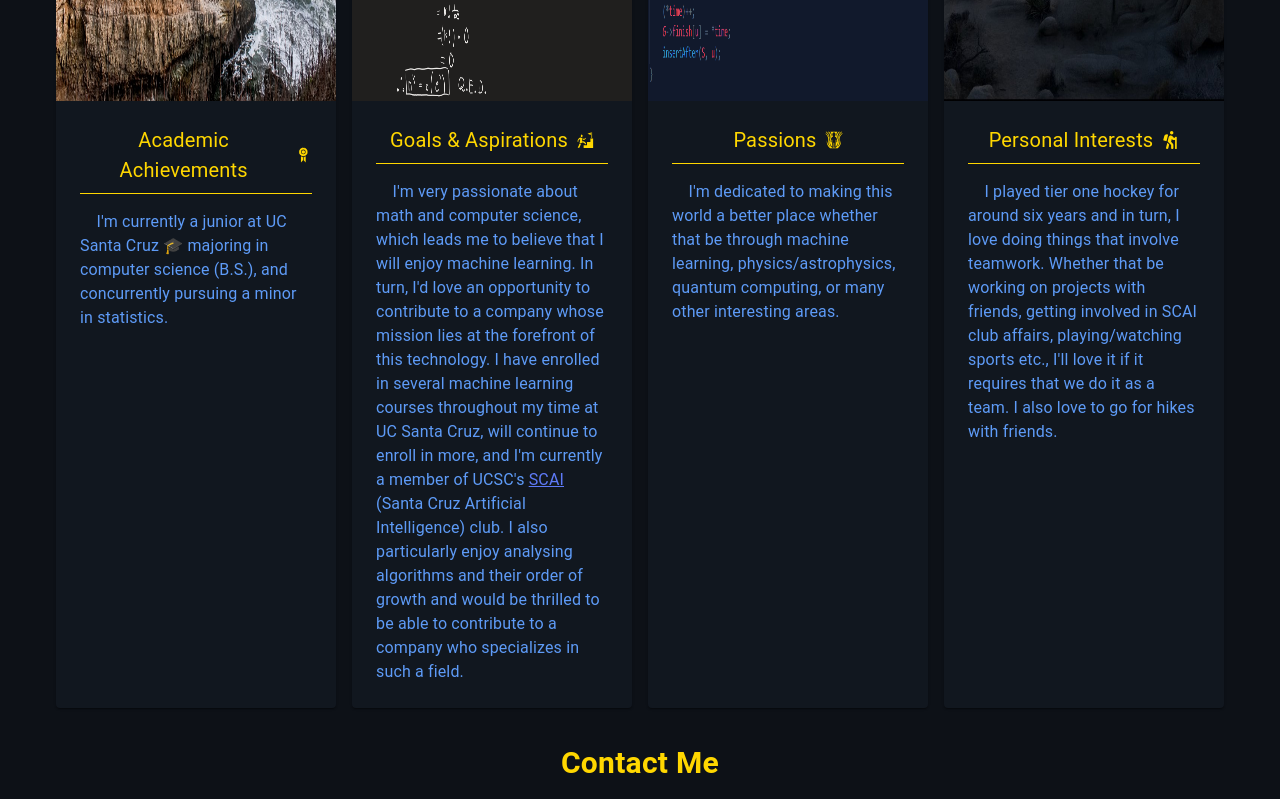
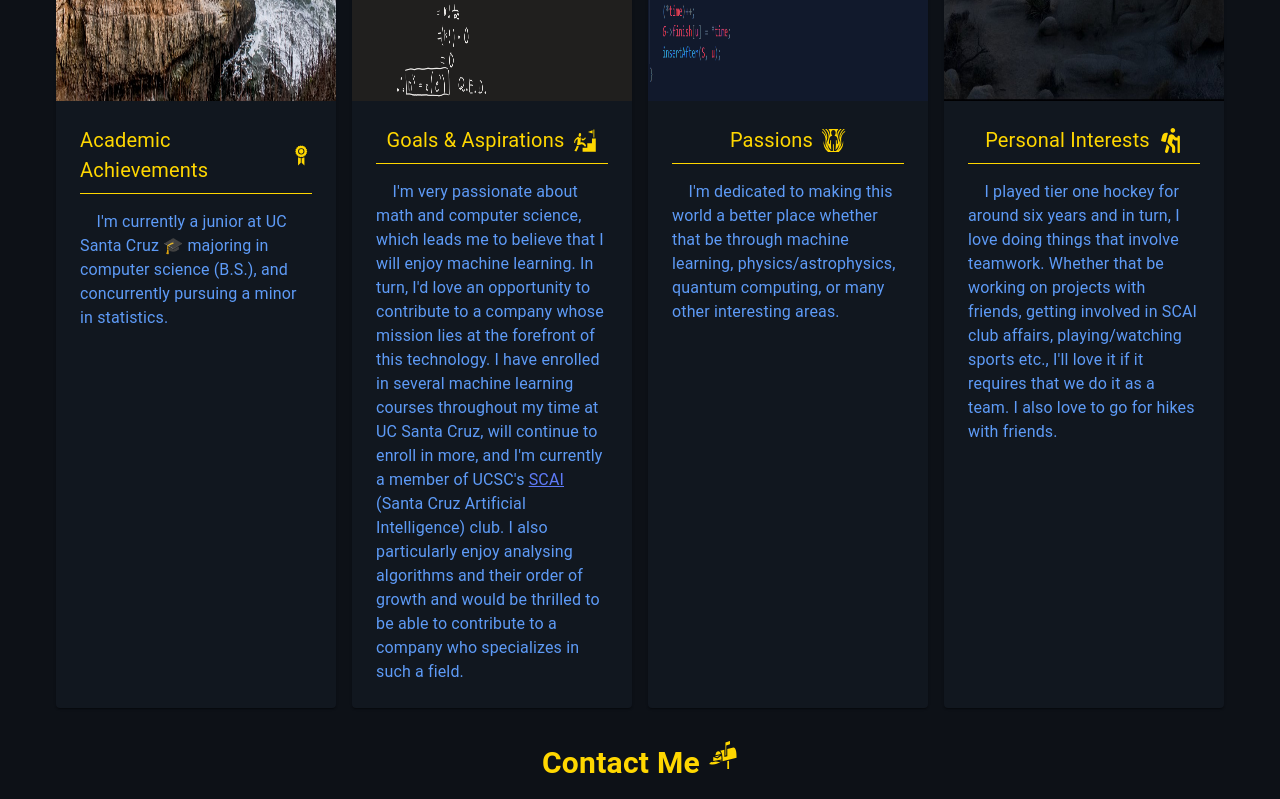
Before and after one commit to Donovanphenry/Donovanphenry, a React (Create React App) app: page /#/ in a window 1280 px wide. Shown: the part 960-1759 px from the top of the page. Built offline with nearby package versions, Linux system fonts and the light colour scheme.

Commit message:
Updating spacing of home icons plus I added mail icon for contact me

```diff
--- a/src/Home.js
+++ b/src/Home.js
@@ -36,7 +36,7 @@ import {BiMoon} from 'react-icons/bi';
 import GitHubIcon from '@material-ui/icons/GitHub';
 import LinkedInIcon from '@material-ui/icons/LinkedIn';
 import WorkIcon from '@material-ui/icons/Work';
-import {GiAchievement, GiStairsGoal, GiBurningPassion} from 'react-icons/gi';
+import {GiAchievement, GiStairsGoal, GiBurningPassion, GiMailbox} from 'react-icons/gi';
 import {FaHiking} from 'react-icons/fa';
 
 import AppColors from './Styles/AppColors';
@@ -311,12 +311,11 @@ const useStyles = makeStyles((theme) => ({
   homeInfoHeader: {
     color: props => props.homeSecondary,
     fontSize: '20px',
-    textAlign: 'center',
     marginRight: theme.spacing(1),
   },
 
   homeInfoIcon: {
-    fontSize: 'large',
+    fontSize: '25px',
     color: props => props.homeSecondary,
   },
 
@@ -354,12 +353,24 @@ const useStyles = makeStyles((theme) => ({
     textDecoration: 'none',
   },
 
-  contactMeTitle: {
+  contactMeSectionTitle: {
+    display: 'flex',
+    justifyContent: 'center',
     marginTop: theme.spacing(1),
+  },
+
+  contactMeTypog: {
     fontSize: '30px',
+    textAlign: 'center',
+    alignContent: 'center',
+    fontWeight: 'bold',
     color: props => props.contactSecondary,
-    textAlign: 'center',
-    fontWeight: 'bold',
+    marginRight: theme.spacing(1),
+  },
+
+  contactMeIcon: {
+    color: props => props.contactSecondary,
+    fontSize: '30px',
   },
 
   contactMeForm: {
@@ -719,9 +730,13 @@ function Home() {
           <a className = "glowing-button" onClick = {changeTheme}>Change Theme</a>
         </Box>
 
-        <Typography className = {classes.contactMeTitle}>
-          Contact Me
-        </Typography>
+        <Box className = {classes.contactMeSectionTitle}>
+          <Typography className = {classes.contactMeTypog}>
+            Contact Me
+          </Typography>
+
+          <GiMailbox className = {classes.contactMeIcon}/>
+        </Box>
         <form className = {classes.contactMeForm} onSubmit={sendEmail}>
           <label className = {classes.contactMeLabel}>Subject</label>
           <input type="input" name="subject" className = {classes.contactMeInput}/>
```
Also changed, not shown: 12 other files (tests, documents, lock files or other folders).
